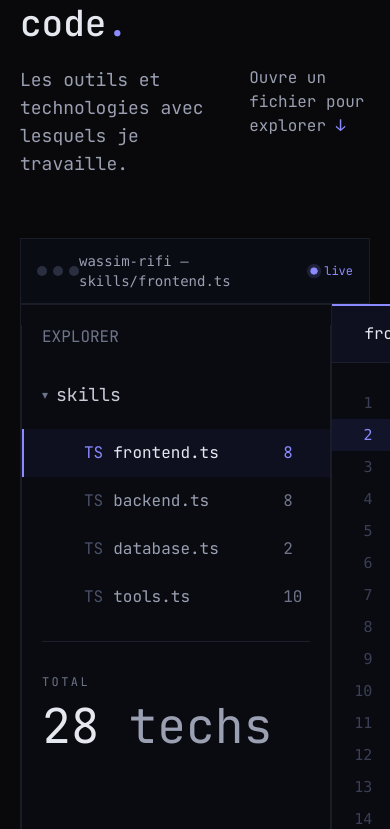
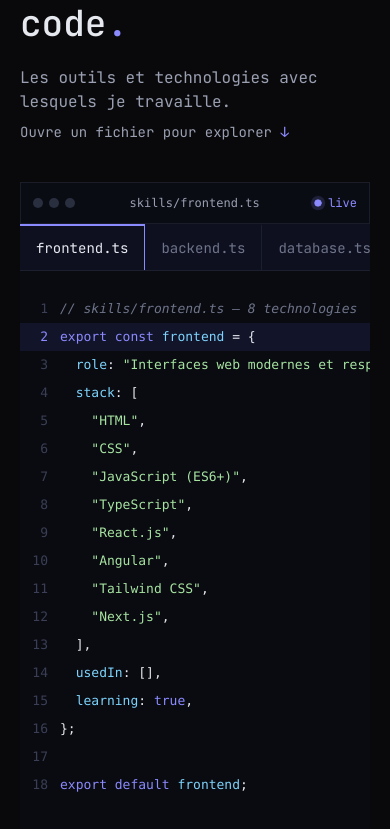
Before and after one commit to wassim-rifi-dev/portfolio, a Next.js app: page / in a window 390 px wide. Shown: the part 3055-3884 px from the top of the page. Built offline with nearby package versions, Linux system fonts and the light colour scheme.

Commit message:
feat: improve layout and styling in Skills and IdeSkills components for better readability and responsiveness

```diff
--- a/src/components/sections/Skills.tsx
+++ b/src/components/sections/Skills.tsx
@@ -13,29 +13,29 @@ export default function Skills() {
                     Plus que du code<span className="text-[#8B8AFF]">.</span>
                 </h2>
 
-                <div className="text-[#9AA0B2] flex justify-between">
-                    <p className="text-lg">
+                <div className="text-[#9AA0B2] flex flex-col gap-2 sm:flex-row sm:items-end sm:justify-between sm:gap-6">
+                    <p className="text-base sm:text-lg">
                         Les outils et technologies avec lesquels je travaille.
                     </p>
-                    <p>
+                    <p className="text-sm sm:text-base shrink-0">
                         Ouvre un fichier pour explorer <span className="text-[#8B8AFF]">↓</span>
                     </p>
                 </div>
             </div>
 
-            <div className="mt-15 bg-[#0E1020]">
-                <div className="flex justify-between items-center px-4 py-3 border border-[#1A1D28] bg-[#0A0C14]">
-                    <div className="flex items-center gap-1.5">
+            <div className="mt-10 sm:mt-15 bg-[#0E1020]">
+                <div className="flex justify-between items-center gap-3 px-3 sm:px-4 py-3 border border-[#1A1D28] bg-[#0A0C14]">
+                    <div className="flex shrink-0 items-center gap-1.5">
                         <span className="w-2.5 h-2.5 rounded-full bg-[#2A2F40]" />
                         <span className="w-2.5 h-2.5 rounded-full bg-[#2A2F40]" />
                         <span className="w-2.5 h-2.5 rounded-full bg-[#2A2F40]" />
                     </div>
 
-                    <p className="text-[#9AA0B2] text-sm font-mono">
-                        wassim-rifi — skills/frontend.ts
+                    <p className="min-w-0 truncate text-[#9AA0B2] text-xs sm:text-sm font-mono">
+                        <span className="hidden sm:inline">wassim-rifi — </span>skills/frontend.ts
                     </p>
 
-                    <div className="flex gap-1.5 items-center text-[#8B8AFF]">
+                    <div className="flex shrink-0 gap-1.5 items-center text-[#8B8AFF]">
                         <span className="relative flex h-2 w-2">
                             <span className="absolute inline-flex h-full w-full animate-ping rounded-full bg-[#8B8AFF] opacity-75" />
                             <Circle
@@ -52,7 +52,7 @@ export default function Skills() {
                 <div></div>
             </div>
 
-            <div className="flex w-full items-center gap-6 bg-[#8B8AFF] px-4 py-1 text-xs text-[#06070B]">
+            <div className="flex w-full items-center gap-4 sm:gap-6 bg-[#8B8AFF] px-3 sm:px-4 py-1 text-xs text-[#06070B]">
                 <span className="flex items-center gap-1.5">
                     <GitBranch className="h-3.5 w-3.5" />
                     main
@@ -61,7 +61,7 @@ export default function Skills() {
                 <span>UTF-8</span>
             </div>
 
-            <div className="mt-15">
+            <div className="mt-10 sm:mt-15">
                 <SkillsMarquee />
             </div>
         </section>
--- a/src/components/ui/IdeSkills.tsx
+++ b/src/components/ui/IdeSkills.tsx
@@ -1,6 +1,7 @@
 'use client';
 
 import { skills } from "@/app/data/skills";
+import type React from "react";
 import { useState } from "react";
 
 const fileNames: Record<string, string> = {
@@ -15,7 +16,7 @@ export default function IdeSkills() {
 
     return (
         <div className="flex">
-            <div className="pt-5 border border-[#1A1D28] bg-[#0A0B11] flex flex-col">
+            <div className="hidden lg:flex pt-5 border border-[#1A1D28] bg-[#0A0B11] flex-col">
                 <div className="flex-1 border-b border border-[#1A1D28] border-t-0 px-5 flex flex-col gap-3 pb-5">
                     <p className="text-[#6E7489]">EXPLORER</p>
 
@@ -63,18 +64,18 @@ export default function IdeSkills() {
                 </div>
             </div>
 
-            <div className="w-full">
-                <div className="flex bg-[#0E1020] border-b border-[#1C1F2E]">
+            <div className="w-full min-w-0">
+                <div className="flex overflow-x-auto bg-[#0E1020] border-b border-[#1C1F2E] scrollbar-none [&::-webkit-scrollbar]:hidden">
                     {skills.map((skill) => (
                         skill.category === tap ? (
-                            <div key={skill.category} className="bg-[#0E1020] border-t-2 border-t-[#8B8AFF] border-r border-r-[#8B8AFF] px-8 py-4">
+                            <div key={skill.category} className="shrink-0 bg-[#0E1020] border-t-2 border-t-[#8B8AFF] border-r border-r-[#8B8AFF] px-4 py-3 text-sm sm:px-8 sm:py-4 sm:text-base">
                                 <p className="text-[#E6E8EF]">{fileNames[skill.category]}.ts</p>
                             </div>
                         ) : (
                             <div
                                 key={skill.category}
                                 onClick={() => setTap(skill.category)}
-                                className="group border-t-2 border-transparent border-r border-r-[#1C1F2E] px-8 py-4 cursor-pointer transition-colors hover:bg-[#141729] hover:border-t-[#2A2F40]"
+                                className="group shrink-0 border-t-2 border-transparent border-r border-r-[#1C1F2E] px-4 py-3 text-sm sm:px-8 sm:py-4 sm:text-base cursor-pointer transition-colors hover:bg-[#141729] hover:border-t-[#2A2F40]"
                             >
                                 <p className="text-[#6E7489] transition-colors group-hover:text-[#C9CDD8]">{fileNames[skill.category]}.ts</p>
                             </div>
@@ -83,66 +84,66 @@ export default function IdeSkills() {
                 </div>
 
                 <div
-                    className="bg-[#0A0B11] py-6 font-mono text-[15px] leading-8 overflow-x-auto"
-                    style={{ height: (Math.max(...skills.map(s => s.stack.length)) + 10) * 32 + 48 }}
+                    className="bg-[#0A0B11] py-6 font-mono text-[13px] leading-7 sm:text-[15px] sm:leading-8 overflow-x-auto h-[calc(var(--lines)*28px+48px)] sm:h-[calc(var(--lines)*32px+48px)]"
+                    style={{ "--lines": Math.max(...skills.map(s => s.stack.length)) + 10 } as React.CSSProperties}
                 >
                     {skills.filter(s => s.category === tap).map((skill) => (
                         <div key={skill.category}>
                             <div className="flex">
-                                <span className="w-16 shrink-0 pr-6 text-right select-none text-[#3A3F55]">1</span>
+                                <span className="w-10 sm:w-16 shrink-0 pr-3 sm:pr-6 text-right select-none text-[#3A3F55]">1</span>
                                 <code className="whitespace-pre text-[#6E7489] italic">{"// skills/" + fileNames[skill.category] + ".ts — " + skill.stack.length + " technologies"}</code>
                             </div>
                             <div className="flex bg-[#12142A]">
-                                <span className="w-16 shrink-0 pr-6 text-right select-none text-[#8B8AFF]">2</span>
+                                <span className="w-10 sm:w-16 shrink-0 pr-3 sm:pr-6 text-right select-none text-[#8B8AFF]">2</span>
                                 <code className="whitespace-pre text-[#E6E8EF]"><span className="text-[#8B8AFF]">export const </span><span className="text-[#7DD3FC]">{fileNames[skill.category]}</span> = {"{"}</code>
                             </div>
                             <div className="flex">
-                                <span className="w-16 shrink-0 pr-6 text-right select-none text-[#3A3F55]">3</span>
+                                <span className="w-10 sm:w-16 shrink-0 pr-3 sm:pr-6 text-right select-none text-[#3A3F55]">3</span>
                                 <code className="whitespace-pre text-[#E6E8EF]">  <span className="text-[#7DD3FC]">role</span>: <span className="text-[#A6E3A1]">&quot;{skill.role}&quot;</span>,</code>
                             </div>
                             <div className="flex">
-                                <span className="w-16 shrink-0 pr-6 text-right select-none text-[#3A3F55]">4</span>
+                                <span className="w-10 sm:w-16 shrink-0 pr-3 sm:pr-6 text-right select-none text-[#3A3F55]">4</span>
                                 <code className="whitespace-pre text-[#E6E8EF]">  <span className="text-[#7DD3FC]">stack</span>: [</code>
                             </div>
 
                             {skill.stack.map((tech, index) => (
                                 <div key={tech} className="flex">
-                                    <span className="w-16 shrink-0 pr-6 text-right select-none text-[#3A3F55]">{index + 5}</span>
+                                    <span className="w-10 sm:w-16 shrink-0 pr-3 sm:pr-6 text-right select-none text-[#3A3F55]">{index + 5}</span>
                                     <code className="whitespace-pre text-[#E6E8EF]">    <span className="text-[#A6E3A1]">&quot;{tech}&quot;</span>,</code>
                                 </div>
                             ))}
 
                             <div className="flex">
-                                <span className="w-16 shrink-0 pr-6 text-right select-none text-[#3A3F55]">{skill.stack.length + 5}</span>
+                                <span className="w-10 sm:w-16 shrink-0 pr-3 sm:pr-6 text-right select-none text-[#3A3F55]">{skill.stack.length + 5}</span>
                                 <code className="whitespace-pre text-[#E6E8EF]">  ],</code>
                             </div>
                             <div className="flex">
-                                <span className="w-16 shrink-0 pr-6 text-right select-none text-[#3A3F55]">{skill.stack.length + 6}</span>
+                                <span className="w-10 sm:w-16 shrink-0 pr-3 sm:pr-6 text-right select-none text-[#3A3F55]">{skill.stack.length + 6}</span>
                                 <code className="whitespace-pre text-[#E6E8EF]">  <span className="text-[#7DD3FC]">usedIn</span>: [{skill.usedIn.map((project, i) => (
                                     <span key={project}><span className="text-[#A6E3A1]">&quot;{project}&quot;</span>{i < skill.usedIn.length - 1 ? ", " : ""}</span>
                                 ))}],</code>
                             </div>
                             <div className="flex">
-                                <span className="w-16 shrink-0 pr-6 text-right select-none text-[#3A3F55]">{skill.stack.length + 7}</span>
+                                <span className="w-10 sm:w-16 shrink-0 pr-3 sm:pr-6 text-right select-none text-[#3A3F55]">{skill.stack.length + 7}</span>
                                 <code className="whitespace-pre text-[#E6E8EF]">  <span className="text-[#7DD3FC]">learning</span>: <span className="text-[#8B8AFF]">true</span>,</code>
                             </div>
                             <div className="flex">
-                                <span className="w-16 shrink-0 pr-6 text-right select-none text-[#3A3F55]">{skill.stack.length + 8}</span>
+                                <span className="w-10 sm:w-16 shrink-0 pr-3 sm:pr-6 text-right select-none text-[#3A3F55]">{skill.stack.length + 8}</span>
                                 <code className="whitespace-pre text-[#E6E8EF]">{"};"}</code>
                             </div>
                             <div className="flex">
-                                <span className="w-16 shrink-0 pr-6 text-right select-none text-[#3A3F55]">{skill.stack.length + 9}</span>
+                                <span className="w-10 sm:w-16 shrink-0 pr-3 sm:pr-6 text-right select-none text-[#3A3F55]">{skill.stack.length + 9}</span>
                                 <code className="whitespace-pre"> </code>
                             </div>
                             <div className="flex">
-                                <span className="w-16 shrink-0 pr-6 text-right select-none text-[#3A3F55]">{skill.stack.length + 10}</span>
+                                <span className="w-10 sm:w-16 shrink-0 pr-3 sm:pr-6 text-right select-none text-[#3A3F55]">{skill.stack.length + 10}</span>
                                 <code className="whitespace-pre text-[#E6E8EF]"><span className="text-[#8B8AFF]">export default </span><span className="text-[#7DD3FC]">{fileNames[skill.category]}</span>;</code>
                             </div>
                         </div>
                     ))}
                 </div>
 
-                <div className="bg-[#0A0B11] border-t border-[#1C1F2E] px-6 py-4 font-mono text-sm leading-7">
+                <div className="bg-[#0A0B11] border-t border-[#1C1F2E] px-4 sm:px-6 py-4 font-mono text-xs sm:text-sm leading-6 sm:leading-7 overflow-x-auto">
                     <p className="text-[11px] tracking-[0.2em] text-[#6E7489] mb-2">TERMINAL</p>
 
                     {skills.filter(s => s.category === tap).map((skill) => (
```
